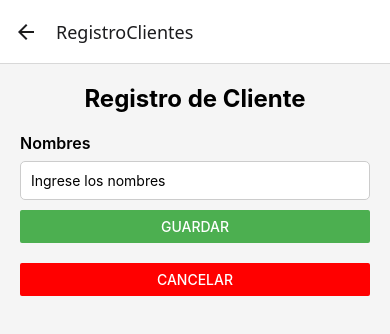
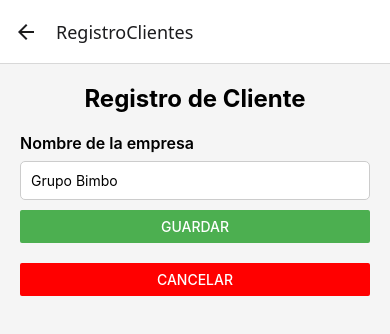
Before and after one commit to RamsesSosa/SistemaSicnoPi, a React Native app in the folder FrontendMovil/: screen /RegistroClientes in a window 390 px wide. Shown: the top 334 px of the page. Built offline with nearby package versions, Linux system fonts and the light colour scheme.

Commit message:
Implementando JWT papa el Log In de movil

```diff
--- a/FrontendMovil/package.json
+++ b/FrontendMovil/package.json
@@ -16,8 +16,7 @@
     "@react-navigation/bottom-tabs": "^7.2.0",
     "@react-navigation/native": "^7.0.14",
     "@react-navigation/stack": "^7.1.1",
-
-    "axios": "^1.8.3",
+    "axios": "^1.8.4",
     "expo": "~52.0.38",
     "expo-barcode-scanner": "^13.0.1",
     "react": "^18.3.1",
@@ -28,10 +27,8 @@
     "react-native-reanimated": "^3.16.7",
     "react-native-safe-area-context": "^4.12.0",
     "react-native-screens": "~4.4.0",
-
     "react-native-vector-icons": "^10.2.0",
     "react-router-dom": "^6.29.0"
-
   },
   "devDependencies": {
     "@babel/core": "^7.25.2",
--- a/FrontendMovil/screens/RegistroClienteScreen.js
+++ b/FrontendMovil/screens/RegistroClienteScreen.js
@@ -30,7 +30,7 @@ const RegistroClienteScreen = () => {
 
     try {
       const response = await axios.post(
-        'http://192.168.1.159:8000/api/clientes/', //cambiar la ip de tu router
+        'http://192.192.168.1.79/api/clientes/', //cambiar la ip de tu router
         cliente,
         { headers: { 'Content-Type': 'application/json' } }
       );
@@ -73,15 +73,13 @@ const RegistroClienteScreen = () => {
     <ScrollView style={styles.container}>
       <Text style={styles.title}>Registro de Cliente</Text>
 
-      <Text style={styles.label}>Nombres</Text>
+      <Text style={styles.label}>Nombre de la empresa</Text>
       <TextInput
         style={styles.input}
-        placeholder="Ingrese los nombres"
+        placeholder="Grupo Bimbo"
         value={nombres}
         onChangeText={setNombres}
       />
-
-
 
       <Button
         title={isLoading ? 'Registrando...' : 'Guardar'}
@@ -122,8 +120,4 @@ const styles = StyleSheet.create({
     backgroundColor: '#fff',
   },
 });
-
-
-
-
 export default RegistroClienteScreen;
```
Also changed, not shown: 1 other file (tests, documents, lock files or other folders).
